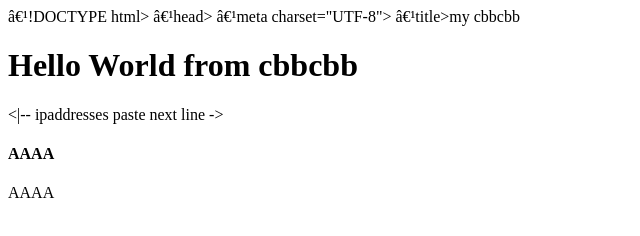
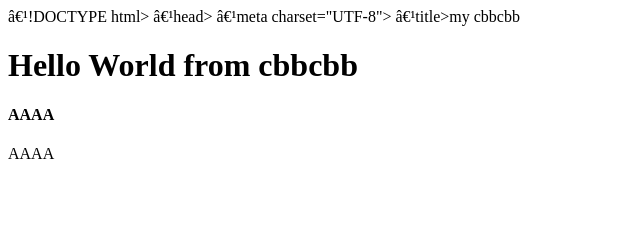
Before and after one commit to cbbcbb123123/cbbcbb, a plain HTML site: page docs/index.html in a window 1280 px wide. Shown: the whole page, without its empty margins (0-640 px from the left). Drawn offline with Linux system fonts and the light colour scheme.

Commit message:
Update index.html

```diff
--- a/docs/index.html
+++ b/docs/index.html
@@ -6,8 +6,7 @@
 ‹title>my cbbcbb </title>
 </head>
 <body>
-  <h1>Hello World from cbbcbb</h1>
-<|-- ipaddresses paste next line ->
+  <h1>Hello World from cbbcbb </h1>
 <h4 id="id01">AAAA</h4>
 <hS id="id02">AAAA</h5>
 </body>
```
